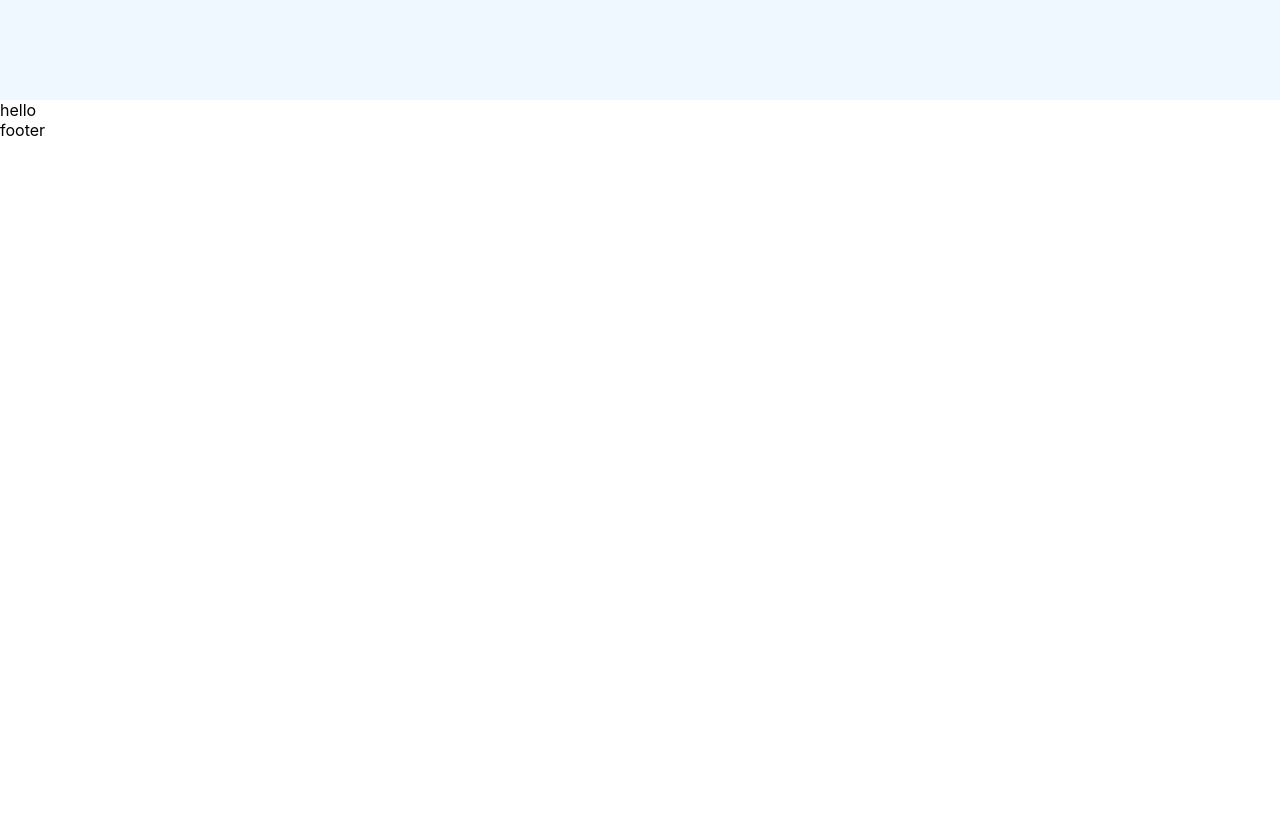
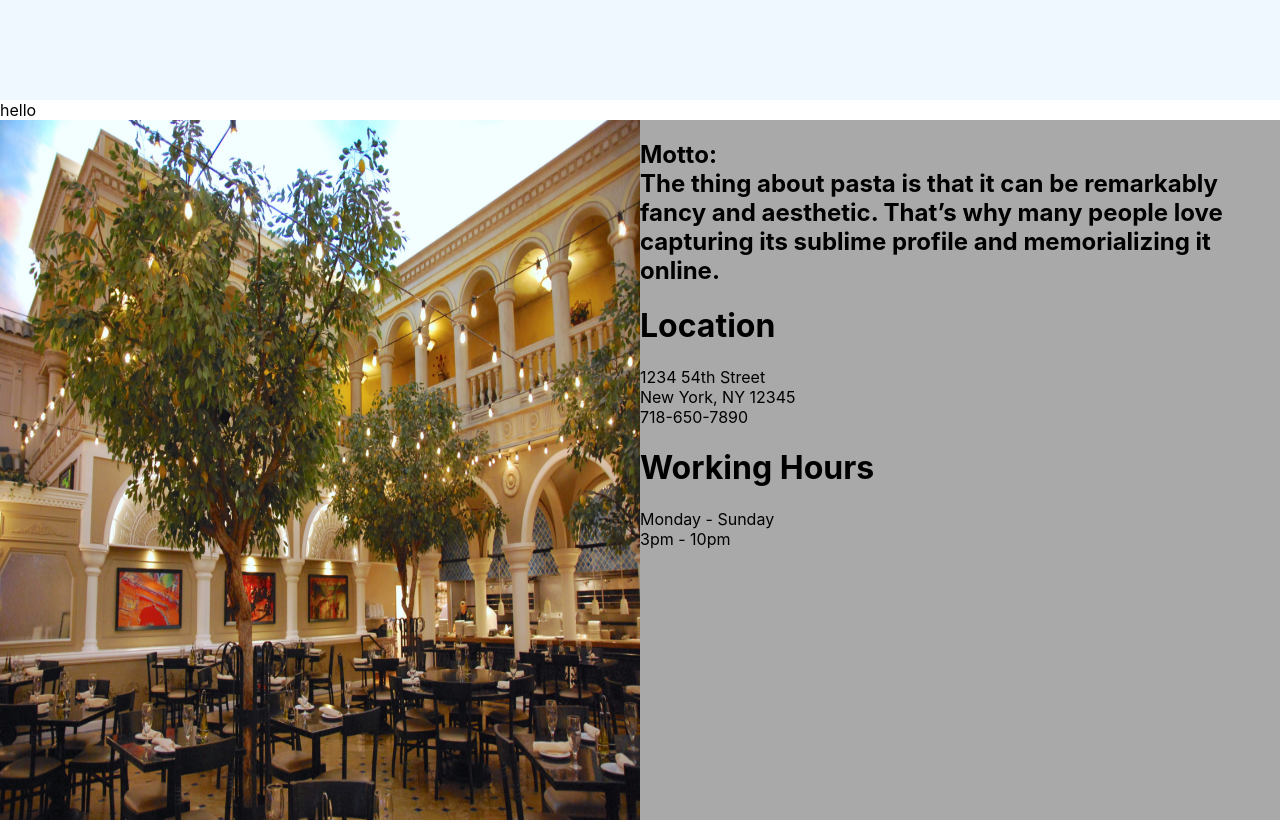
Before and after one commit to argie77/capstone, a Next.js app: page / in a window 1280 px wide. Shown: the part 700-1520 px from the top of the page. Before the commit the page ends 840 px from the top, so only its background shows below. Built offline with nearby package versions, Linux system fonts and the light colour scheme.

Commit message:
footer is done but stll having error with my Pizzalist

```diff
--- a/components/Featured.jsx
+++ b/components/Featured.jsx
@@ -6,9 +6,10 @@ const Featured = () => {
     const [index, setIndex] = useState(0)
     //creating a slide for the homepage
     const images = [
-        "/img/photo-1551183053-bf91a1d81141.avif",
+        "/img/download.jpeg",
          "/img/photo-1579684947550-22e945225d9a.avif",
          "/img/photo-1516100882582-96c3a05fe590.avif",
+
     ];
 
     const handleArrow = (direction) =>{
--- a/components/Footer.jsx
+++ b/components/Footer.jsx
@@ -1,7 +1,35 @@
+import styles from "../styles/Footer.module.css";
+import Image from "next/image";
+
 const Footer = () => {
   return (
-    <div>
-      footer
+    <div className={styles.container}>
+    <div className={styles.item}>
+        <Image src="/img/DSC_0459-scaled.jpeg" layout="fill" alt="" />
+    </div>
+    <div className={styles.item}>
+      <div className={styles.card}>
+        <h2 className={styles.motto}>
+        Motto:
+        <br /> The thing about pasta is that it can be remarkably fancy and aesthetic. That’s why many people love capturing its sublime profile and memorializing it online.
+        </h2>
+      </div>
+      <div className={styles.card}>
+        <h1 className={styles.title}>Location</h1>
+        <p className={styles.text}>
+          1234 54th Street
+          <br /> New York, NY 12345
+          <br /> 718-650-7890
+        </p>
+      </div>
+      <div className={styles.card}>
+        <h1 className={styles.title}>Working Hours</h1>
+        <p className={styles.text}>
+          Monday - Sunday
+          <br /> 3pm - 10pm
+        </p>
+      </div>
+        </div>
     </div>
   )
 }
--- a/components/PastaCard.jsx
+++ b/components/PastaCard.jsx
@@ -1,10 +1,19 @@
+import Image from "next/image";
+import styles from "../styles/PastaCard.module.css";
 
 const PastaCard = () => {
   return (
-    <div>
-        PastaCard
-        </div>
+    <div className={styles.container}>
+        <Image src="img/photo-1616299908398-9af1134ad522.avif" alt="" width="500" height="500" />
+        <h1 className={styles.title}>Pasta of the day!</h1>
+      <span className={styles.price}>$19.90</span>
+      <p className={styles.desc}>
+        hi
+      </p>
+    </div>
   )
 }
 
+
+
 export default PastaCard
--- a/components/PastaList.jsx
+++ b/components/PastaList.jsx
@@ -3,22 +3,22 @@ import PastaCard from "./PastaCard";
 
 const PastaList = ({ pastaList }) => {
     return (
-        <div> hello</div>
+        <div className="container">hello</div>
     )}
 
-    //   <div className={styles.container}>
-    //     <h1 className={styles.title}> THE BEST ITALIAN PASTA IN NEW YORK</h1>
-    //     <p className={styles.desc}>
-    //       hello
-    //     </p>
-    //     <div classsName={styles.wrapper}>
-    //       {pastaList.map((pizaa) => (
-    //         <PastaCard key={pasta._id} pizza={pizza} />
-    //       )
-    //       )}
-    //     </div>
-    //     </div>
-    // )
+//     <div className = {styles.container}>
+//        <h1 className={styles.title}> THE BEST ITALIAN PASTA IN NEW YORK</h1>
+//        <p className={styles.desc}>
+//          hello
+//       </p>
+//        <div classsName={styles.wrapper}>
+//            {pastaList.map((pasta) => (
+//             <PastaCard key={pasta._id} pasta={pasta} />
+//           )
+//           )}
+//         </div>
+//         </div>
+//     )
 //   }
 
 
--- a/pages/index.js
+++ b/pages/index.js
@@ -3,6 +3,7 @@ import Image from 'next/image';
 import styles from '../styles/Home.module.css';
 import Featured from '../components/Featured';
 import PastaList from '../components/PastaList';
+
 
 export default function Home() {
   return (
--- /dev/null
+++ b/styles/Footer.module.css
@@ -0,0 +1,12 @@
+.container{
+    height: calc(100vh - 100px);
+    background-color: darkgray;
+    display:flex;
+
+}
+/* picture and info*/
+.item{
+    flex:1;
+    position: relative;
+
+}
--- a/styles/PastaList.module.css
+++ b/styles/PastaList.module.css
@@ -2,5 +2,17 @@
     padding: 20px 10px;
     flex-direction: column;
     align-items: center;
+    display: flex;
+}
 
+.desc{
+    font-size: 24px;
+    color: gray;
 }
+
+.wrapper{
+    display: flex;
+    align-items: center;
+    justify-content: center;
+    width: 100%;
+}
```
Also changed, not shown: public/img/DSC_0459-scaled.jpeg (added), public/img/download.jpeg (added), styles/PastaCard.module.css (added).
